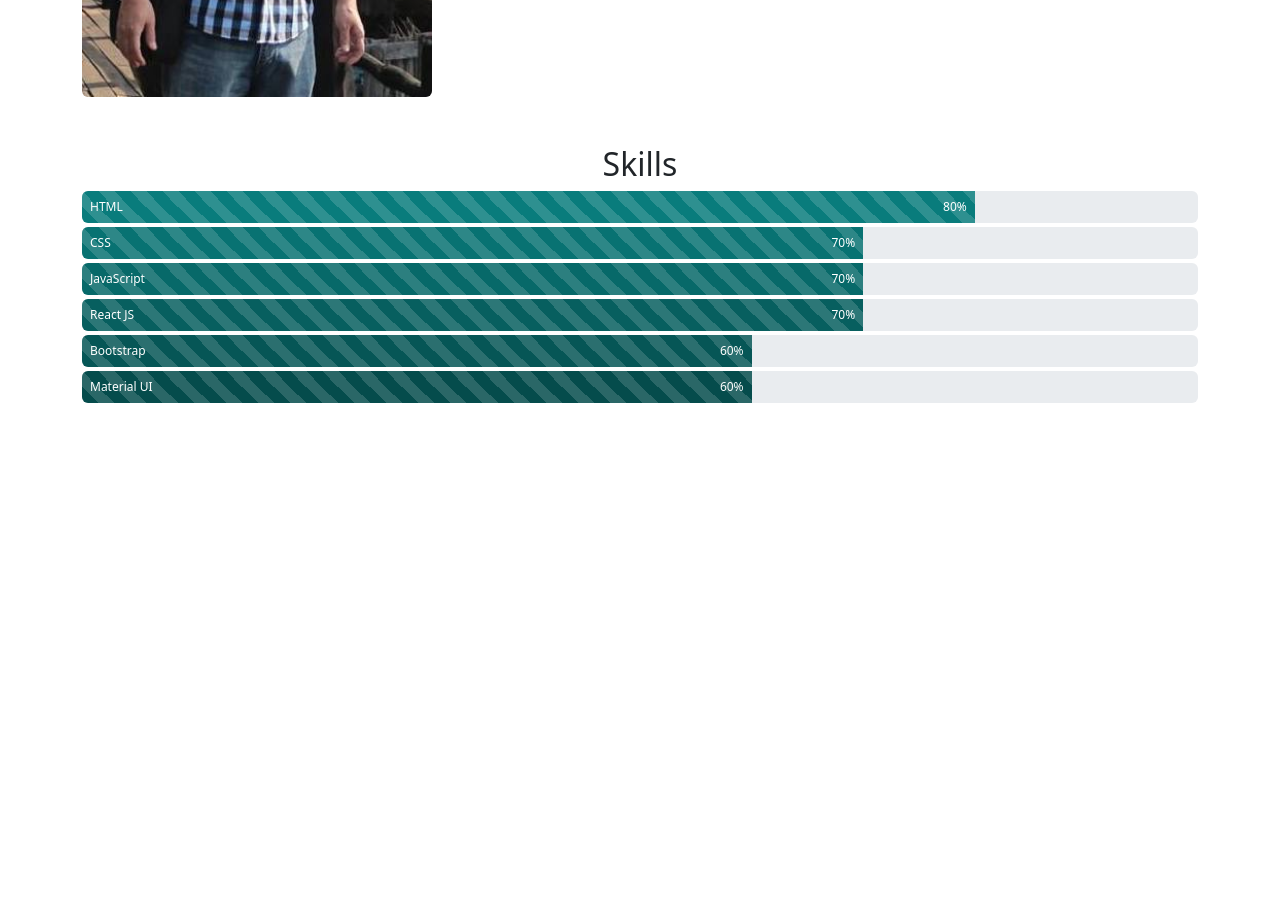
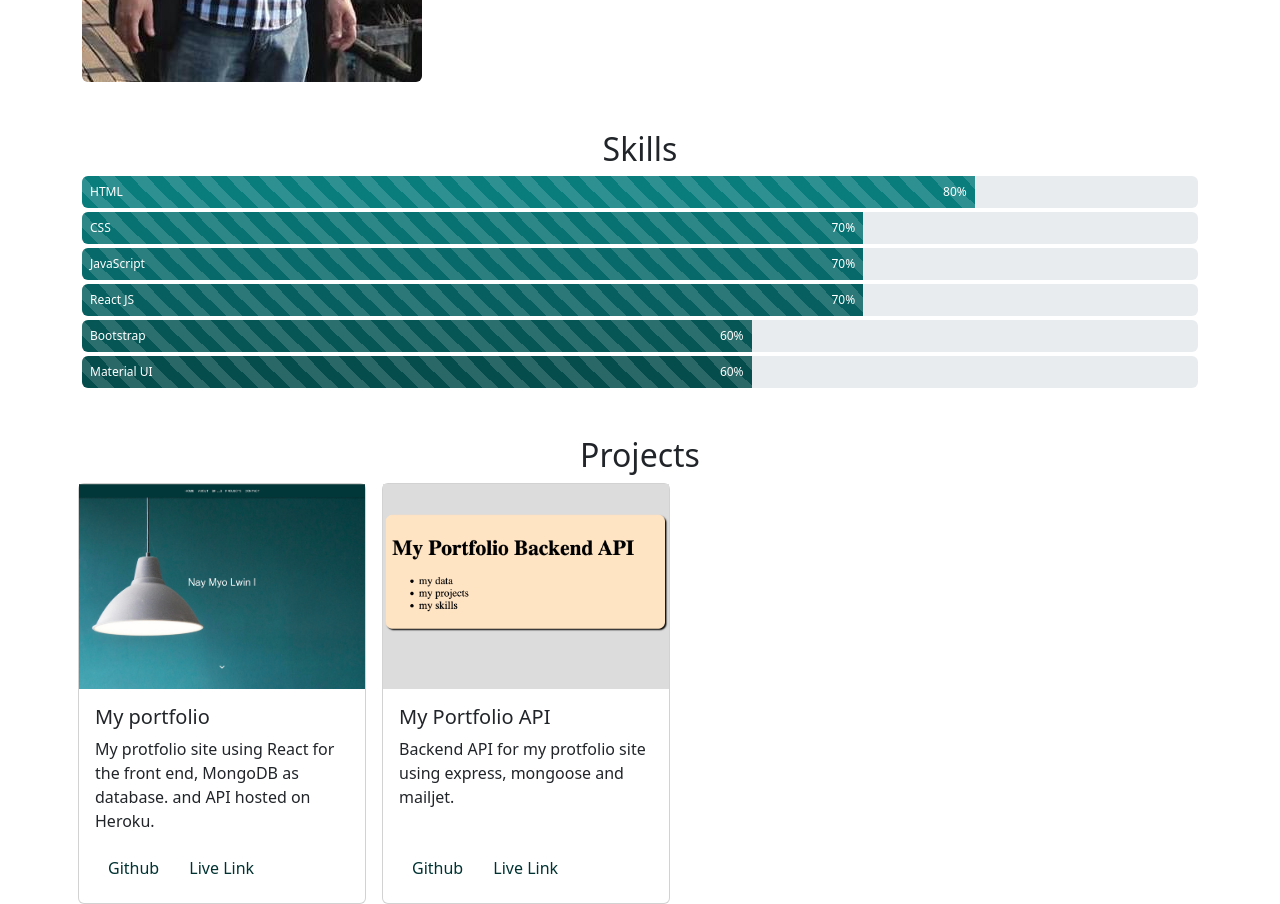
Before and after one commit to naymyolwin/alt-portfolio, a plain HTML site: page index.html in a window 1280 px wide. Shown: the part 1260-2164 px from the top of the page. Before the commit the page ends 1667 px from the top, so only its background shows below. Drawn offline with nearby package versions, Linux system fonts and the light colour scheme.

Commit message:
project section draft completed

```diff
--- a/index.html
+++ b/index.html
@@ -85,7 +85,11 @@
     <!-- About -->
     <div class="container">
       <div class="card border-0 mt-5 card-h">
-        <img src="./images/me.jpeg" class="card-img-top rounded" alt="..." />
+        <img
+          src="./images/me.jpeg"
+          class="card-img-top-adj rounded"
+          alt="..."
+        />
         <div class="card-body px-0">
           <div class="ps-md-3">
             <h2 class="card-title">Hi, I'm Nay, nice to meet you here.</h2>
@@ -100,7 +104,7 @@
     </div>
 
     <!-- Skills -->
-    <div class="container">
+    <div class="container" id="skills">
       <div>
         <h2 class="text-center mt-5">Skills</h2>
       </div>
@@ -227,6 +231,63 @@
 
     <!-- Projects -->
 
+    <div class="container">
+      <h2 class="text-center mt-5">Projects</h2>
+      <div class="row">
+        <div class="card col-4 p-0 mx-2" style="width: 18rem">
+          <img
+            src="./images/portfolio.jpeg"
+            class="card-img-top-adj"
+            alt="..."
+          />
+          <div class="card-body d-flex flex-column justify-content-between">
+            <h5 class="card-title">My portfolio</h5>
+            <p class="card-text">
+              My protfolio site using React for the front end, MongoDB as
+              database. and API hosted on Heroku.
+            </p>
+            <div class="mt-auto">
+              <a
+                href="https://github.com/naymyolwin/portfolio"
+                class="btn btn-link text-teal"
+                target="_blank"
+                >Github</a
+              >
+              <a
+                href="https://naymyolwin.github.io/portfolio/"
+                class="btn btn-link text-teal"
+                target="_blank"
+                >Live Link</a
+              >
+            </div>
+          </div>
+        </div>
+        <div class="card col-4 p-0 mx-2" style="width: 18rem">
+          <img src="./images/backend.png" class="card-img-top-adj" alt="..." />
+          <div class="card-body d-flex flex-column justify-content-between">
+            <h5 class="card-title">My Portfolio API</h5>
+            <p class="card-text">
+              Backend API for my protfolio site using express, mongoose and
+              mailjet.
+            </p>
+            <div class="mt-auto">
+              <a
+                href="https://github.com/naymyolwin/portfolio-api"
+                class="btn btn-link text-teal"
+                target="_blank"
+                >Github</a
+              >
+              <a
+                href="https://naymyolwin-portfolio.herokuapp.com/"
+                class="btn btn-link text-teal"
+                target="_blank"
+                >Live Link</a
+              >
+            </div>
+          </div>
+        </div>
+      </div>
+    </div>
     <!-- Contact -->
 
     <!-- JavaScript Bundle with Popper -->
--- a/style.css
+++ b/style.css
@@ -1,6 +1,16 @@
 .bg-teal {
   background-color: rgb(1, 50, 50);
   height: 100px;
+}
+
+.text-teal {
+  color: rgb(1, 50, 50);
+  text-decoration: none;
+}
+
+.text-teal:hover {
+  color: rgb(1, 50, 50);
+  text-decoration: underline;
 }
 
 .navbar-toggler:focus,
@@ -28,13 +38,11 @@
   opacity: 0.3;
 }
 
-.card-img-top {
+.card-img-top-adj {
   max-width: 350px;
+  min-height: 205px;
+  object-fit: cover;
 }
-
-/* .card-h {
-  flex-direction: row;
-} */
 
 @media screen and (min-width: 768px) {
   .card-h {
@@ -43,9 +51,3 @@
     align-items: center;
   }
 }
-
-.skill-ul {
-}
-
-.skill-li {
-}
```
Also changed, not shown: images/backend.png (added), images/portfolio.jpeg (added).
